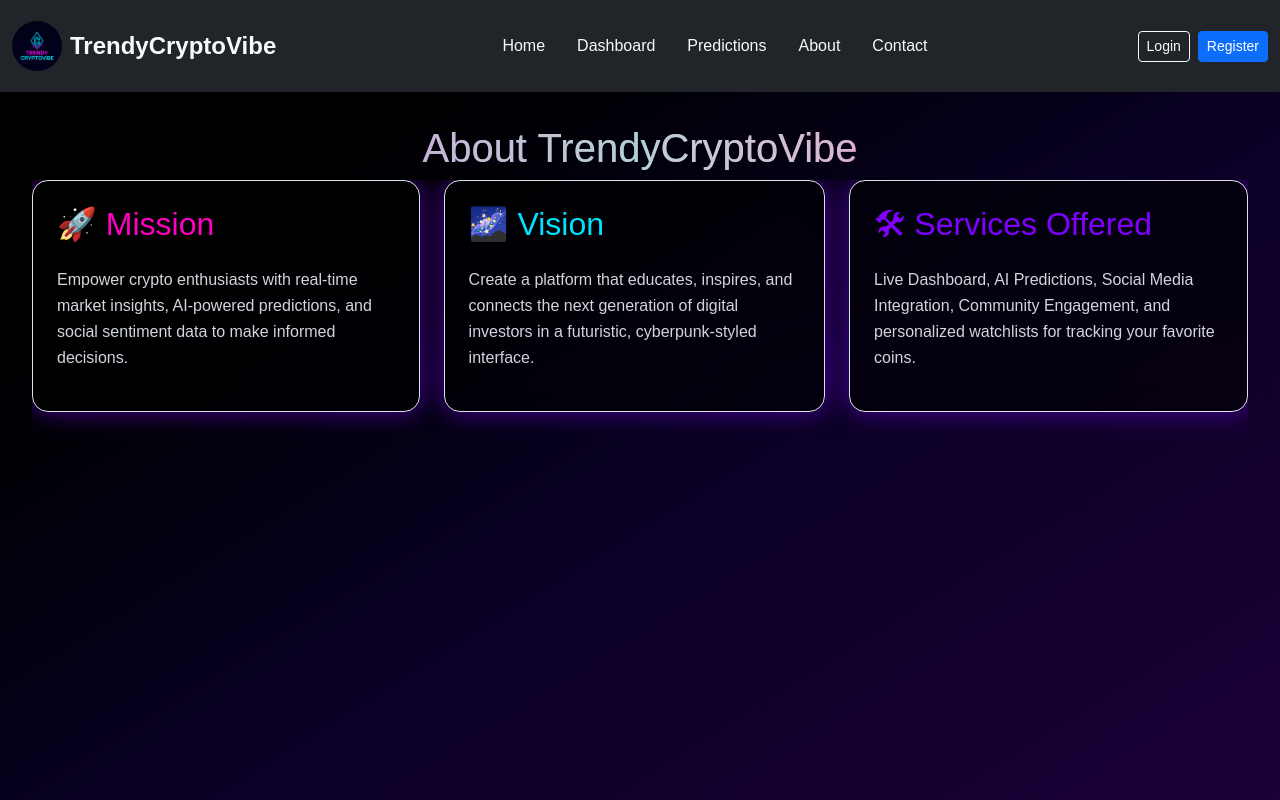
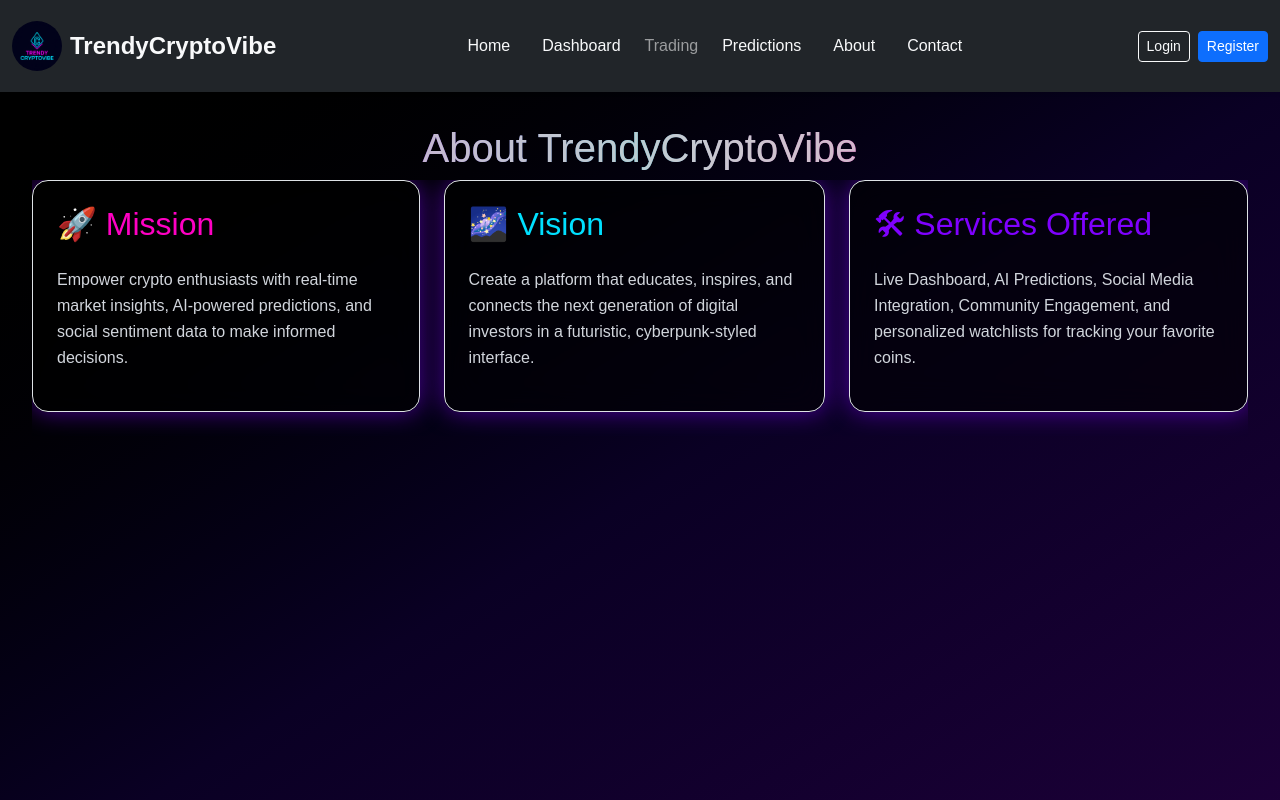
Before and after one commit to Kemmytheboss/CryptoHub, a Next.js app: page /about in a window 1280 px wide. Shown: the top 800 px of the page. Built offline with nearby package versions, Linux system fonts and the light colour scheme.

Commit message:
added trading to navbar

```diff
--- a/app/trading/components/NavBar.jsx
+++ b/app/trading/components/NavBar.jsx
@@ -39,6 +39,9 @@ export default function AppNavbar() {
             <Nav.Link as={Link} href="/dashboard" className="mx-2 text-light">
               Dashboard
             </Nav.Link>
+            <Nav.Link as={Link} href="/trading">
+              Trading
+            </Nav.Link>
             <Nav.Link as={Link} href="/predictions" className="mx-2 text-light">
               Predictions
             </Nav.Link>
```
